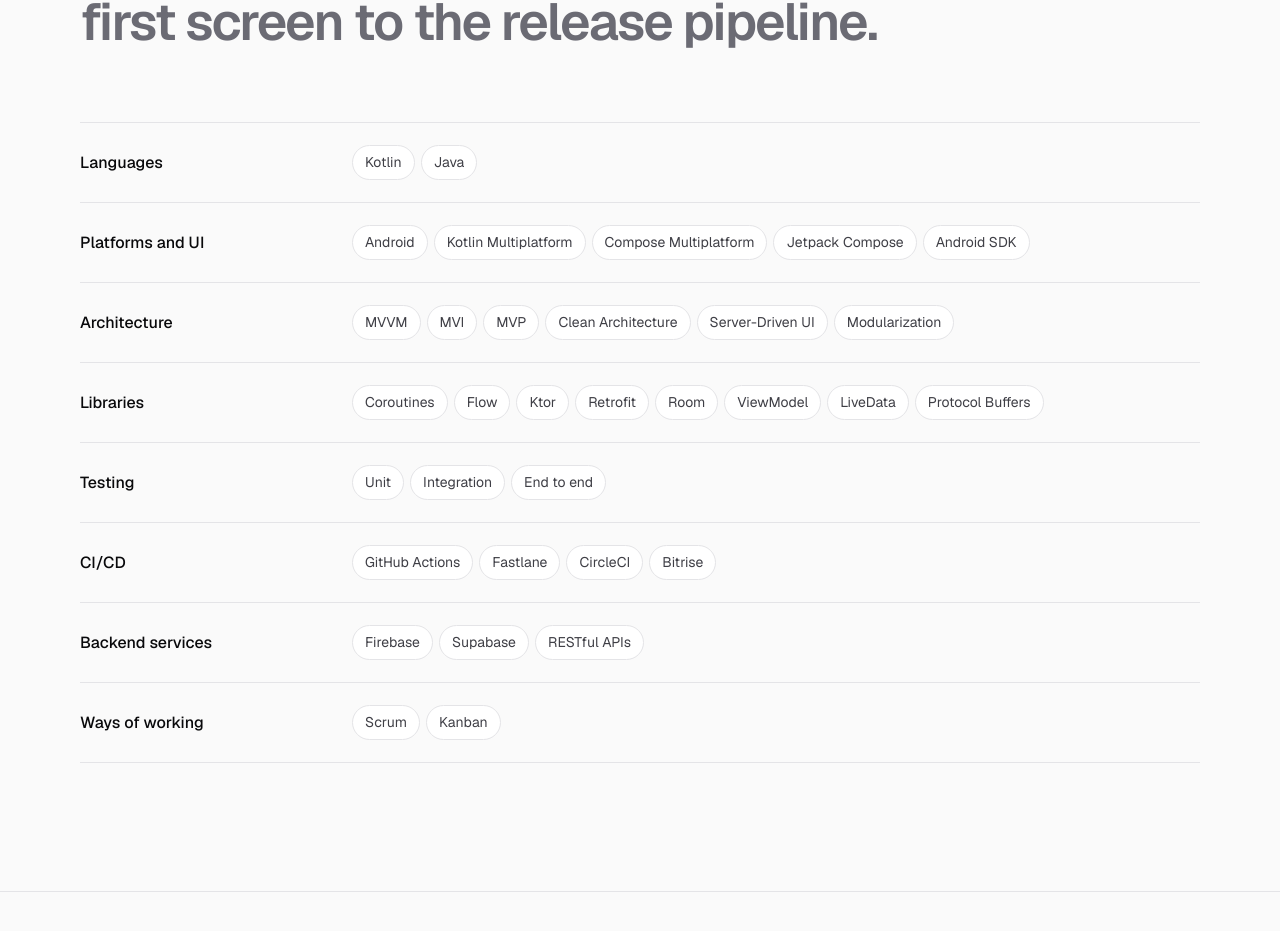
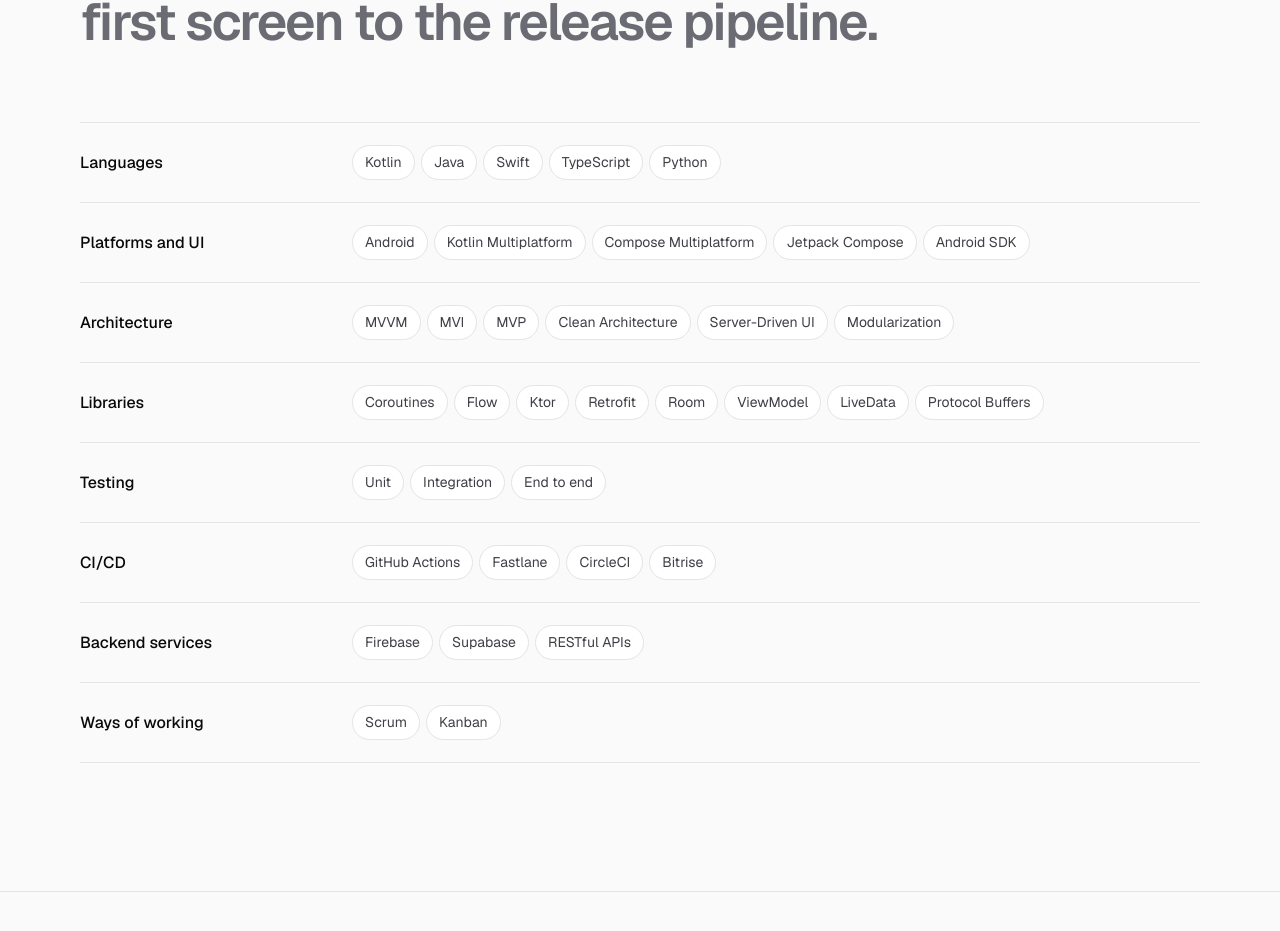
Before and after one commit to PierreVieira/pierre-vieira-site, a website: page public/index.html in a window 1280 px wide. Shown: the part 5814-6745 px from the top of the page. Drawn offline with Linux system fonts and the light colour scheme.

Commit message:
Add Swift, TypeScript and Python to the languages
Co-Authored-By: Claude Fable 5.2 <noreply@anthropic.com>

```diff
--- a/public/index.html
+++ b/public/index.html
@@ -356,7 +356,7 @@
         </header>
 
         <dl class="skills reveal">
-          <div><dt data-i18n="skillLanguages">Languages</dt><dd><ul class="tags"><li>Kotlin</li><li>Java</li></ul></dd></div>
+          <div><dt data-i18n="skillLanguages">Languages</dt><dd><ul class="tags"><li>Kotlin</li><li>Java</li><li>Swift</li><li>TypeScript</li><li>Python</li></ul></dd></div>
           <div><dt data-i18n="skillPlatforms">Platforms and UI</dt><dd><ul class="tags"><li>Android</li><li>Kotlin Multiplatform</li><li>Compose Multiplatform</li><li>Jetpack Compose</li><li>Android SDK</li></ul></dd></div>
           <div><dt data-i18n="skillArchitecture">Architecture</dt><dd><ul class="tags"><li>MVVM</li><li>MVI</li><li>MVP</li><li>Clean Architecture</li><li>Server-Driven UI</li><li data-i18n="tagModularization">Modularization</li></ul></dd></div>
           <div><dt data-i18n="skillLibraries">Libraries</dt><dd><ul class="tags"><li>Coroutines</li><li>Flow</li><li>Ktor</li><li>Retrofit</li><li>Room</li><li>ViewModel</li><li>LiveData</li><li>Protocol Buffers</li></ul></dd></div>
```
